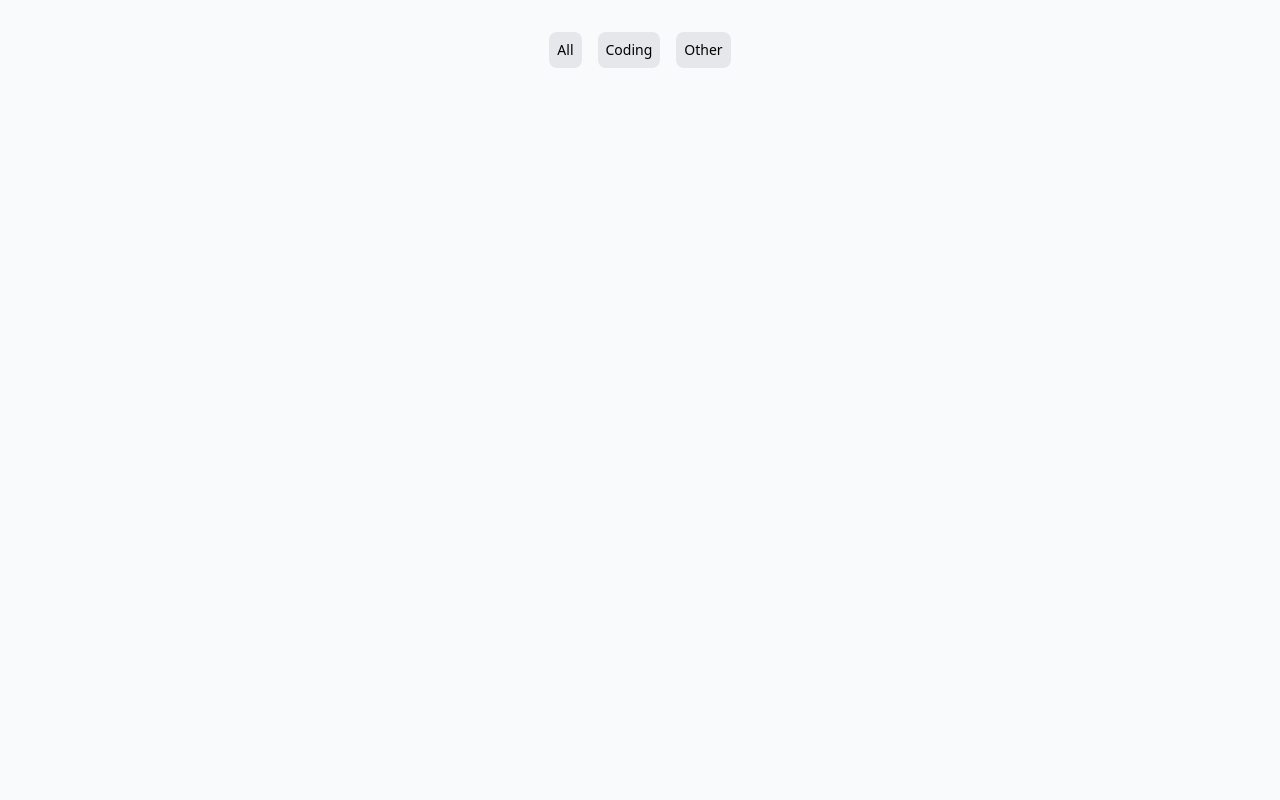
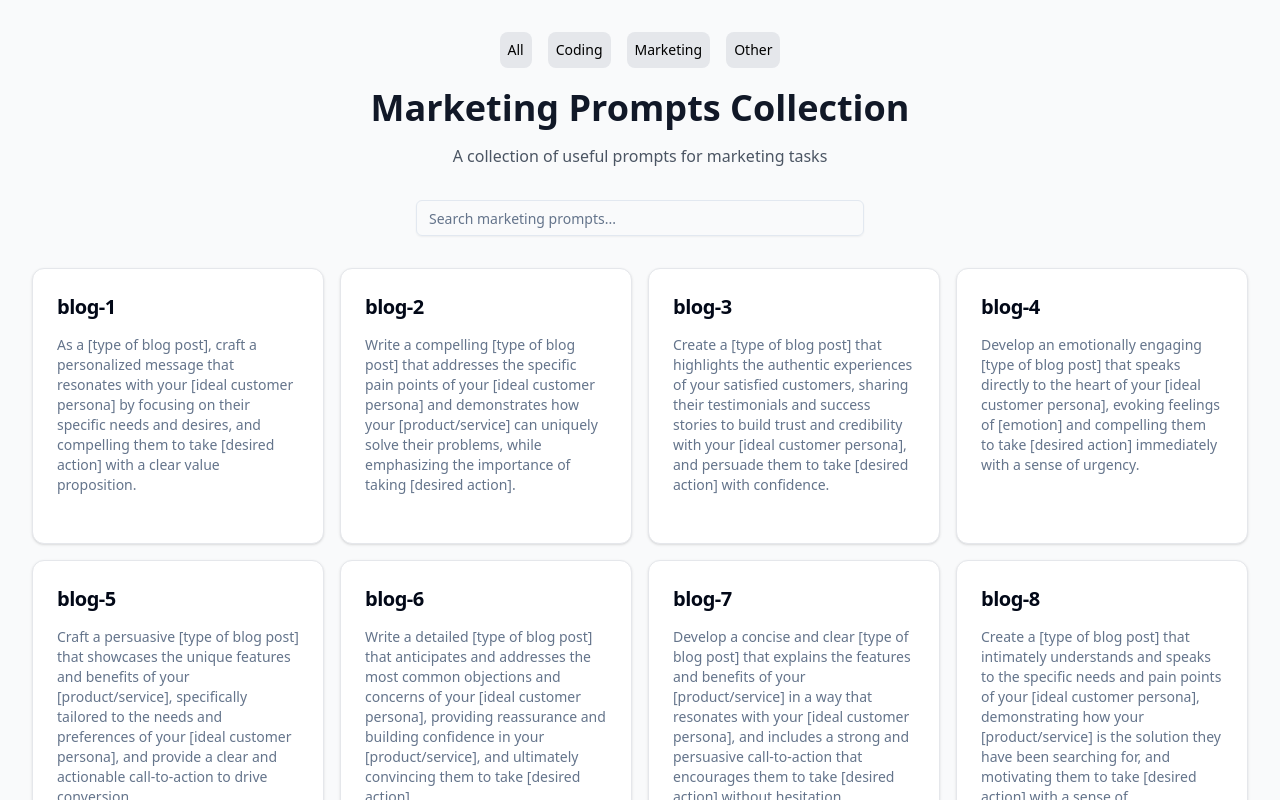
Before and after one commit to JohnPevien/prompts-collection, a React (Vite) app: page /marketing in a window 1280 px wide. Before the commit this address had no page. Shown: the top 800 px of the page. Built offline with nearby package versions, Linux system fonts and the light colour scheme.

Commit message:
Adds marketing prompts category and page
- add a utility for filtering prompt by category

```diff
--- a/src/App.tsx
+++ b/src/App.tsx
@@ -1,6 +1,6 @@
 import { BrowserRouter, Routes, Route } from "react-router-dom";
 import PromptCategories from "@src/components/blocks/PromptCategories";
-import { All, CodingPage } from "./components/pages";
+import { All, CodingPage, MarketingPage } from "./components/pages";
 import { SearchProvider } from "@src/contexts/SearchContext";
 function App() {
     return (
@@ -12,6 +12,10 @@ function App() {
                         <Routes>
                             <Route path="/" element={<All />} />
                             <Route path="/coding" element={<CodingPage />} />
+                            <Route
+                                path="/marketing"
+                                element={<MarketingPage />}
+                            />
                         </Routes>
                     </SearchProvider>
                 </BrowserRouter>
--- a/src/components/blocks/PromptCardList.tsx
+++ b/src/components/blocks/PromptCardList.tsx
@@ -1,8 +1,7 @@
 import { useSearch } from "@src/contexts/SearchContext";
 import { PromptCategory } from "@src/types";
 import { SearchBar, PromptCard } from "@src/components/blocks";
-import { Prompt } from "@src/types";
-import prompts from "@src/data/coding-prompts.json";
+import { getPromptsByCategory } from "@src/lib/prompts";
 
 type PromptCardListProps = {
     category: PromptCategory;
@@ -21,13 +20,7 @@ export default function PromptCardList({
 }: PromptCardListProps) {
     const { searchQuery } = useSearch();
 
-    const promptsArray = Object.entries(prompts);
-    let filteredPrompts =
-        category === "All"
-            ? promptsArray
-            : promptsArray.filter(([title]) =>
-                  title.toLowerCase().includes(category.toLowerCase()),
-              );
+    let filteredPrompts = getPromptsByCategory(category);
 
     if (searchQuery) {
         filteredPrompts = filteredPrompts.filter(
@@ -45,7 +38,7 @@ export default function PromptCardList({
                 />
             )}
             <div className="grid grid-cols-1 md:grid-cols-2 lg:grid-cols-3 xl:grid-cols-4 gap-4">
-                {filteredPrompts.map(([title, prompt]: [string, Prompt]) => (
+                {filteredPrompts.map(([title, prompt]) => (
                     <PromptCard key={title} title={title} prompt={prompt} />
                 ))}
             </div>
--- /dev/null
+++ b/src/components/pages/MarketingPage.tsx
@@ -0,0 +1,19 @@
+import PromptCardList from "../blocks/PromptCardList";
+import Header from "@src/components/blocks/Header";
+import { PromptCategory } from "@src/types";
+
+export default function MarketingPage() {
+    return (
+        <div>
+            <Header
+                title="Marketing Prompts Collection"
+                description="A collection of useful prompts for marketing tasks"
+            />
+            <PromptCardList
+                category={"Marketing" as PromptCategory}
+                showSearch={true}
+                searchPlaceholder="Search marketing prompts..."
+            />
+        </div>
+    );
+}
--- a/src/components/pages/index.ts
+++ b/src/components/pages/index.ts
@@ -1,2 +1,3 @@
 export { default as All } from "./All";
 export { default as CodingPage } from "./CodingPage";
+export { default as MarketingPage } from "./MarketingPage";
--- a/src/constants.ts
+++ b/src/constants.ts
@@ -1,3 +1,8 @@
 import { PromptCategory } from "./types/prompt";
 
-export const PROMPT_CATEGORIES: PromptCategory[] = ["All", "Coding", "Other"];
+export const PROMPT_CATEGORIES: PromptCategory[] = [
+    "All",
+    "Coding",
+    "Marketing",
+    "Other",
+];
--- /dev/null
+++ b/src/lib/prompts.ts
@@ -0,0 +1,88 @@
+import { Prompt, PromptCategory } from "@src/types";
+
+type PromptArray = Array<{ id: string; prompt: string; category: string }>;
+type PromptRecord = Record<string, Prompt>;
+
+import codingPrompts from "@src/data/coding-prompts.json";
+import blogWritingPrompts from "@src/data/blog-writing-prompts.json";
+import coldDmIdeasPrompts from "@src/data/cold-dm-ideas-prompts.json";
+import coldEmailIdeasPrompts from "@src/data/cold-email-ideas-prompts.json";
+import contentCreationFrameworksPrompts from "@src/data/content-creation-frameworks-prompts.json";
+import copywritingFrameworksPrompts from "@src/data/copywriting-frameworks-prompts.json";
+import copywritingPrompts from "@src/data/copywriting-prompts.json";
+import emailMarketingPrompts from "@src/data/email-marketing-prompts.json";
+import facebookAdCopyPrompts from "@src/data/facebook-ad-copy-prompts.json";
+import growthHackingFrameworksPrompts from "@src/data/growth-hacking-frameworks-prompts.json";
+import influencerMarketingPrompts from "@src/data/influencer-marketing-prompts.json";
+import instagramStoryIdeasPrompts from "@src/data/instagram-story-ideas-prompts.json";
+import psychologicalModelsPrompts from "@src/data/psychological-models-prompts.json";
+import twitterThreadIdeasPrompts from "@src/data/twitter-thread-ideas-prompts.json";
+import youtubeAdScriptsPrompts from "@src/data/youtube-ad-scripts-prompts.json";
+import youtubeVideoIdeasPrompts from "@src/data/youtube-video-ideas-prompts.json";
+
+function arrayToRecord(
+    arr: PromptArray,
+    overrideCategory?: string,
+): PromptRecord {
+    return arr.reduce((acc, item) => {
+        acc[item.id] = {
+            prompt: item.prompt,
+            category: overrideCategory || item.category,
+            footNote: null,
+            tags: null,
+        };
+        return acc;
+    }, {} as PromptRecord);
+}
+
+const marketingPrompts: PromptRecord = {
+    ...arrayToRecord(blogWritingPrompts, "Marketing"),
+    ...arrayToRecord(coldDmIdeasPrompts, "Marketing"),
+    ...arrayToRecord(coldEmailIdeasPrompts, "Marketing"),
+    ...arrayToRecord(contentCreationFrameworksPrompts, "Marketing"),
+    ...arrayToRecord(copywritingFrameworksPrompts, "Marketing"),
+    ...arrayToRecord(copywritingPrompts, "Marketing"),
+    ...arrayToRecord(emailMarketingPrompts, "Marketing"),
+    ...arrayToRecord(facebookAdCopyPrompts, "Marketing"),
+    ...arrayToRecord(growthHackingFrameworksPrompts, "Marketing"),
+    ...arrayToRecord(influencerMarketingPrompts, "Marketing"),
+    ...arrayToRecord(instagramStoryIdeasPrompts, "Marketing"),
+    ...arrayToRecord(psychologicalModelsPrompts, "Marketing"),
+    ...arrayToRecord(twitterThreadIdeasPrompts, "Marketing"),
+    ...arrayToRecord(youtubeAdScriptsPrompts, "Marketing"),
+    ...arrayToRecord(youtubeVideoIdeasPrompts, "Marketing"),
+};
+
+const prompts: PromptRecord = {
+    ...marketingPrompts,
+    ...codingPrompts,
+};
+
+console.log(
+    "All Categories:",
+    new Set(Object.values(prompts).map((p) => p.category)),
+);
+
+export function getPromptsByCategory(
+    category: PromptCategory,
+): [string, Prompt][] {
+    if (category === "All") {
+        return Object.entries(prompts);
+    }
+
+    const filtered = Object.entries(prompts).filter(([, prompt]) => {
+        const matches =
+            prompt.category?.toLowerCase() === category.toLowerCase();
+        return matches;
+    });
+
+    console.log(
+        `Filtered prompts for category '${category}':`,
+        filtered.length,
+    );
+    return filtered;
+}
+
+export function getAllPrompts(): [string, Prompt][] {
+    return Object.entries(prompts);
+}
--- a/src/types/prompt.ts
+++ b/src/types/prompt.ts
@@ -1,4 +1,4 @@
-export type PromptCategory = "All" | "Coding" | "Other";
+export type PromptCategory = "All" | "Coding" | "Marketing" | "Other";
 
 export interface Prompt {
     prompt: string;
```
